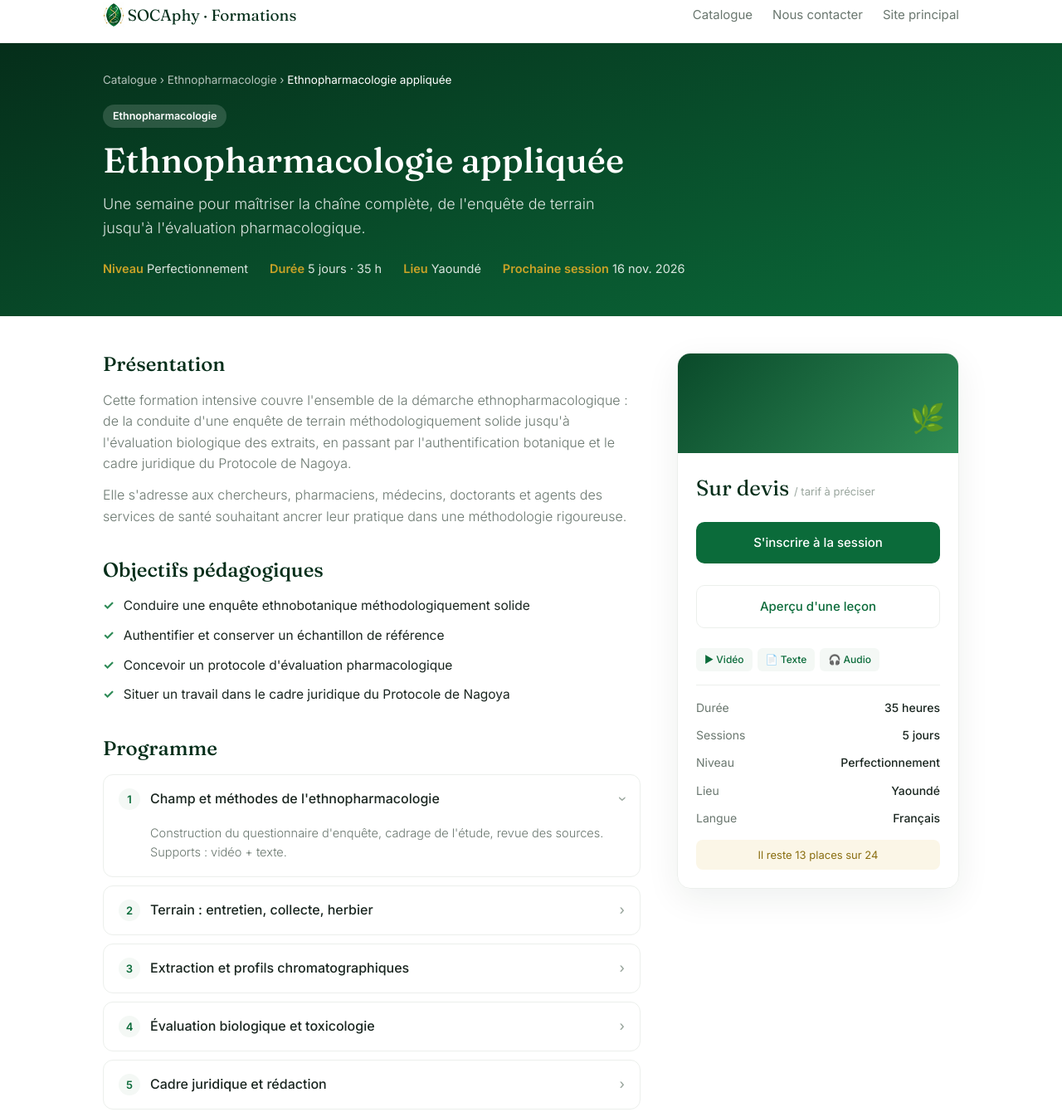
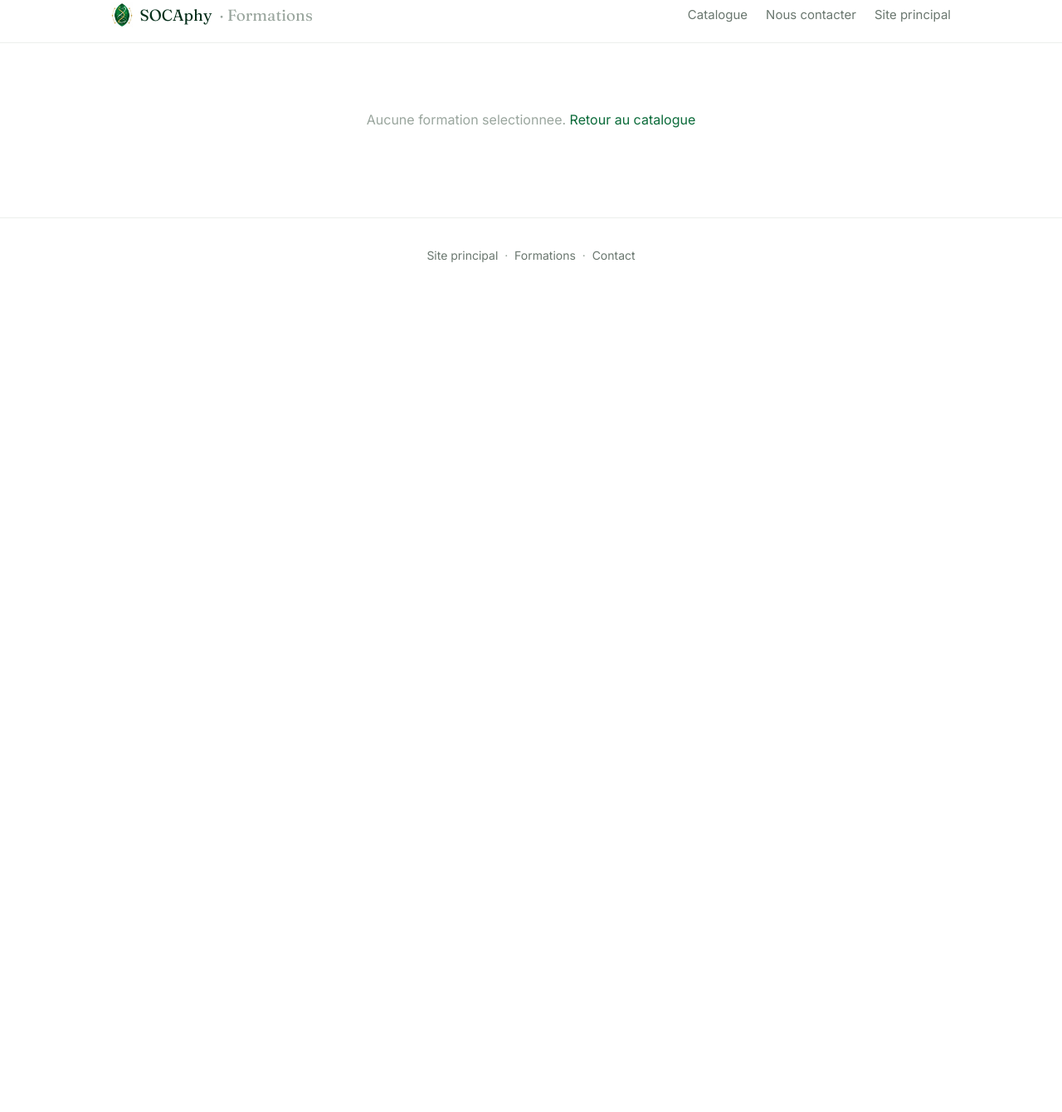
Before and after one commit to alexwamba89-beep/socaphy-formation, a plain HTML site: page formation-detail.html in a window 1280 px wide. Shown: the part 15-1355 px from the top of the page at 83% size. After the commit the page ends 800 px from the top, so only its background shows below. Drawn offline with nearby package versions, Linux system fonts and the light colour scheme.

Commit message:
Update formation-detail.html

```diff
--- a/formation-detail.html
+++ b/formation-detail.html
@@ -1,140 +1,111 @@
 <!DOCTYPE html>
-<html lang="fr">
-<head>
+<html lang="fr"><head>
 <meta charset="utf-8"><meta name="viewport" content="width=device-width, initial-scale=1">
-<title>SOCAphy - Ethnopharmacologie appliquée</title>
+<title>SOCAphy - Formation</title>
 <link rel="preconnect" href="https://fonts.googleapis.com"><link rel="preconnect" href="https://fonts.gstatic.com" crossorigin>
 <link href="https://fonts.googleapis.com/css2?family=Fraunces:opsz,wght@9..144,400;9..144,500;9..144,600&family=Inter:wght@300;400;500;600&display=swap" rel="stylesheet">
+<script src="https://cdn.jsdelivr.net/npm/@supabase/supabase-js@2"></script>
 <style>
 :root{--vert-900:#052E1A;--vert-800:#0A4A2A;--vert-700:#0B6B3A;--vert-500:#2E8B57;--vert-100:#DDEDE3;--vert-050:#F4F8F5;
---or-500:#C9A227;--or-050:#FBF6E7;--encre:#1A2620;--gris-600:#6A776F;--gris-400:#9AA69E;--filet:#ECEFEC;--papier:#FFFFFF;--brume:#FAFBFA;
---titre:"Fraunces",Georgia,serif;--texte:"Inter",-apple-system,"Segoe UI",Roboto,Arial,sans-serif;--max:1080px;}
+--or-700:#8A6E10;--or-500:#C9A227;--or-050:#FBF6E7;--encre:#1A2620;--gris-600:#6A776F;--gris-400:#9AA69E;--filet:#ECEFEC;--papier:#FFFFFF;--brume:#FAFBFA;
+--titre:"Fraunces",Georgia,serif;--texte:"Inter",-apple-system,"Segoe UI",Roboto,Arial,sans-serif;--max:1060px;}
 *{box-sizing:border-box;margin:0;padding:0}
 body{font-family:var(--texte);color:var(--encre);background:var(--papier);font-size:16px;line-height:1.6}
 h1,h2,h3{font-family:var(--titre);font-weight:600;line-height:1.2}
 a{color:inherit;text-decoration:none}
 .wrap{max-width:var(--max);margin:0 auto;padding:0 24px}
-.btn{display:inline-flex;align-items:center;justify-content:center;gap:8px;padding:13px 22px;border-radius:10px;background:var(--vert-700);color:#fff;font-weight:500;font-size:15px;border:none;cursor:pointer;width:100%}
+.mklogo{height:1.6em;width:auto;vertical-align:-.42em}
+.btn{display:inline-flex;align-items:center;justify-content:center;gap:8px;padding:12px 20px;border-radius:10px;background:var(--vert-700);color:#fff;font-weight:500;font-size:15px;border:none;cursor:pointer;width:100%}
 .btn:hover{background:var(--vert-900)}
 .btn.creux{background:transparent;color:var(--vert-700);border:1px solid var(--filet)}
+.btn.creux:hover{background:var(--vert-050)}
 header{border-bottom:1px solid var(--filet)}
 .nav{display:flex;align-items:center;justify-content:space-between;height:66px}
-.logo{font-family:var(--titre);font-size:19px;color:var(--vert-900)}
-.nav ul{display:flex;gap:24px;list-style:none;font-size:15px;color:var(--gris-600)}.nav ul a:hover{color:var(--vert-700)}
+.logo{font-family:var(--titre);font-size:19px;color:var(--vert-900);display:flex;align-items:center;gap:9px}
+.nav ul{display:flex;gap:22px;list-style:none;font-size:15px;color:var(--gris-600)}.nav ul a:hover{color:var(--vert-700)}
 @media(max-width:760px){.nav ul{display:none}}
-/* hero */
-.top{background:linear-gradient(160deg,var(--vert-900),var(--vert-700));color:#fff;padding:34px 0 46px}
-.fil{font-size:13.5px;color:rgba(255,255,255,.7);margin-bottom:18px}
-.fil a:hover{color:var(--or-500)}
+footer{border-top:1px solid var(--filet);padding:34px 0;color:var(--gris-400);font-size:14px;text-align:center;margin-top:24px}
+footer a{color:var(--gris-600)}footer a:hover{color:var(--vert-700)}
+.charge{padding:80px 24px;text-align:center;color:var(--gris-400)}
+
+.top{background:linear-gradient(160deg,var(--vert-900),var(--vert-700));color:#fff;padding:32px 0 44px}
+.top .fil{font-size:13.5px;color:rgba(255,255,255,.7);margin-bottom:16px}.top .fil a:hover{color:var(--or-500)}
 .top .cat{display:inline-block;background:rgba(255,255,255,.15);padding:4px 12px;border-radius:999px;font-size:12.5px;font-weight:600;margin-bottom:14px}
-.top h1{font-size:clamp(28px,4.4vw,42px);font-weight:500;max-width:720px;margin-bottom:14px}
-.top p{color:rgba(255,255,255,.85);font-size:18px;max-width:640px;font-weight:300}
-.top .meta{display:flex;gap:26px;margin-top:22px;flex-wrap:wrap;font-size:14.5px;color:rgba(255,255,255,.85)}
-.top .meta b{color:var(--or-500);font-weight:600}
-/* layout */
-.corps{display:grid;grid-template-columns:1fr 340px;gap:44px;padding:44px 0 60px;align-items:start}
-@media(max-width:900px){.corps{grid-template-columns:1fr}}
-.bloc{margin-bottom:38px}
-.bloc h2{font-size:24px;color:var(--vert-900);margin-bottom:16px;font-weight:500}
-.bloc p{color:var(--gris-600);font-weight:300;margin-bottom:12px}
-.obj{list-style:none;display:grid;gap:11px}
-.obj li{display:flex;gap:11px;color:var(--encre);font-size:15.5px}
-.obj li:before{content:"\2713";color:var(--vert-500);font-weight:700}
-/* programme accordeon */
-.mod{border:1px solid var(--filet);border-radius:12px;margin-bottom:10px;overflow:hidden}
-.mod summary{padding:16px 18px;font-weight:500;cursor:pointer;display:flex;align-items:center;gap:12px;list-style:none}
-.mod summary::-webkit-details-marker{display:none}
-.mod summary .n{width:26px;height:26px;border-radius:50%;background:var(--vert-050);color:var(--vert-700);display:flex;align-items:center;justify-content:center;font-size:13px;font-weight:600;flex-shrink:0}
-.mod summary .fl{margin-left:auto;color:var(--gris-400);transition:.2s}
-.mod[open] summary .fl{transform:rotate(90deg)}
-.mod .det{padding:0 18px 18px 56px;color:var(--gris-600);font-size:14.5px;font-weight:300}
-/* sidebar carte */
-.side{position:sticky;top:24px;border:1px solid var(--filet);border-radius:16px;overflow:hidden;box-shadow:0 12px 40px rgba(5,46,26,.07)}
-.side .banniere{height:120px;background:linear-gradient(135deg,var(--vert-800),var(--vert-500));position:relative}
-.side .banniere .f{position:absolute;bottom:14px;right:16px;font-size:34px}
-.side .in{padding:22px}
-.side .tarif{font-family:var(--titre);font-size:26px;color:var(--vert-900);margin-bottom:4px}
-.side .tarif small{font-family:var(--texte);font-size:13px;color:var(--gris-400);font-weight:400}
-.side .btn{margin:16px 0 10px}
-.side ul{list-style:none;margin-top:16px;border-top:1px solid var(--filet);padding-top:16px;display:grid;gap:11px}
-.side ul li{display:flex;justify-content:space-between;font-size:14px;color:var(--gris-600)}
-.side ul li b{color:var(--encre);font-weight:500}
-.fmts{display:flex;gap:6px;margin-top:14px;flex-wrap:wrap}
-.fmt{font-size:12px;font-weight:500;padding:4px 10px;border-radius:6px;background:var(--vert-050);color:var(--vert-700)}
-.places{background:var(--or-050);color:#8A6E10;font-size:13px;padding:8px 12px;border-radius:8px;margin-top:14px;text-align:center}
-footer{border-top:1px solid var(--filet);padding:34px 0;color:var(--gris-400);font-size:14px;text-align:center}
-.mklogo{height:1.6em;width:auto;vertical-align:-.42em}
-</style>
-</head>
-<body>
+.top h1{font-size:clamp(26px,4vw,40px);font-weight:500;max-width:720px;margin-bottom:12px}
+.top p{color:rgba(255,255,255,.85);font-size:17px;max-width:640px;font-weight:300}
+.top .meta{display:flex;gap:24px;margin-top:20px;flex-wrap:wrap;font-size:14px;color:rgba(255,255,255,.85)}
+.top .meta b{color:var(--or-500);font-weight:600;display:block;font-size:12px;text-transform:uppercase;letter-spacing:.04em}
+.corps{display:grid;grid-template-columns:1fr 320px;gap:40px;padding:40px 0 60px;align-items:start}
+@media(max-width:880px){.corps{grid-template-columns:1fr}}
+.bloc{margin-bottom:34px}.bloc h2{font-size:22px;color:var(--vert-900);margin-bottom:14px;font-weight:500}
+.bloc p{color:var(--gris-600);font-weight:300}
+.obj{list-style:none;display:grid;gap:10px}.obj li{display:flex;gap:10px;font-size:15.5px}.obj li:before{content:"\2713";color:var(--vert-500);font-weight:700}
+.prog{display:grid;gap:10px}.prog .m{display:flex;gap:12px;align-items:center;border:1px solid var(--filet);border-radius:10px;padding:14px 16px}
+.prog .n{width:26px;height:26px;border-radius:50%;background:var(--vert-050);color:var(--vert-700);display:flex;align-items:center;justify-content:center;font-size:13px;font-weight:600;flex-shrink:0}
+.side{position:sticky;top:20px;border:1px solid var(--filet);border-radius:16px;overflow:hidden;box-shadow:0 12px 40px rgba(5,46,26,.07)}
+.side .ban{height:96px;background:linear-gradient(135deg,var(--vert-800),var(--vert-500))}
+.side .in{padding:22px}.side .tarif{font-family:var(--titre);font-size:24px;color:var(--vert-900)}.side .tarif small{font-family:var(--texte);font-size:12px;color:var(--gris-400);font-weight:400}
+.side .btn{margin:14px 0 10px}.fmts{display:flex;gap:6px;margin:12px 0}.fmt{font-size:12px;font-weight:500;padding:4px 10px;border-radius:6px;background:var(--vert-050);color:var(--vert-700)}
+.side ul{list-style:none;margin-top:14px;border-top:1px solid var(--filet);padding-top:14px;display:grid;gap:10px}
+.side li{display:flex;justify-content:space-between;font-size:14px;color:var(--gris-600)}.side li b{color:var(--encre);font-weight:500}
+.places{background:var(--or-050);color:#8A6E10;font-size:13px;padding:8px 12px;border-radius:8px;margin-top:12px;text-align:center}
+</style></head><body>
 
 <header><div class="wrap nav">
-  <a class="logo" href="index.html"><img src="socaphy-logo.png" class="mklogo" alt=""> SOCAphy · Formations</a>
+  <a class="logo" href="index.html"><img src="socaphy-logo.png" class="mklogo" alt=""> SOCAphy <span style="color:var(--gris-400);font-weight:400">&middot; Formations</span></a>
   <ul><li><a href="index.html">Catalogue</a></li><li><a href="contact.html">Nous contacter</a></li><li><a href="https://socaphy.org">Site principal</a></li></ul>
 </div></header>
 
-<section class="top"><div class="wrap">
-  <div class="fil"><a href="index.html">Catalogue</a> &rsaquo; Ethnopharmacologie &rsaquo; <span style="color:#fff">Ethnopharmacologie appliquée</span></div>
-  <span class="cat">Ethnopharmacologie</span>
-  <h1>Ethnopharmacologie appliquée</h1>
-  <p>Une semaine pour maîtriser la chaîne complète, de l'enquête de terrain jusqu'à l'évaluation pharmacologique.</p>
-  <div class="meta"><span><b>Niveau</b> Perfectionnement</span><span><b>Durée</b> 5 jours · 35 h</span><span><b>Lieu</b> Yaoundé</span><span><b>Prochaine session</b> 16 nov. 2026</span></div>
-</div></section>
+<div id="vue"><div class="charge">Chargement…</div></div>
 
-<div class="wrap"><div class="corps">
+<footer><div class="wrap"><a href="https://socaphy.org">Site principal</a> &nbsp;&middot;&nbsp; <a href="index.html">Formations</a> &nbsp;&middot;&nbsp; <a href="contact.html">Contact</a></div></footer>
 
-  <div>
-    <div class="bloc">
-      <h2>Présentation</h2>
-      <p>Cette formation intensive couvre l'ensemble de la démarche ethnopharmacologique : de la conduite d'une enquête de terrain méthodologiquement solide jusqu'à l'évaluation biologique des extraits, en passant par l'authentification botanique et le cadre juridique du Protocole de Nagoya.</p>
-      <p>Elle s'adresse aux chercheurs, pharmaciens, médecins, doctorants et agents des services de santé souhaitant ancrer leur pratique dans une méthodologie rigoureuse.</p>
-    </div>
-
-    <div class="bloc">
-      <h2>Objectifs pédagogiques</h2>
-      <ul class="obj">
-        <li>Conduire une enquête ethnobotanique méthodologiquement solide</li>
-        <li>Authentifier et conserver un échantillon de référence</li>
-        <li>Concevoir un protocole d'évaluation pharmacologique</li>
-        <li>Situer un travail dans le cadre juridique du Protocole de Nagoya</li>
-      </ul>
-    </div>
-
-    <div class="bloc">
-      <h2>Programme</h2>
-      <details class="mod" open><summary><span class="n">1</span> Champ et méthodes de l'ethnopharmacologie <span class="fl">&rsaquo;</span></summary><div class="det">Construction du questionnaire d'enquête, cadrage de l'étude, revue des sources. Supports : vidéo + texte.</div></details>
-      <details class="mod"><summary><span class="n">2</span> Terrain : entretien, collecte, herbier <span class="fl">&rsaquo;</span></summary><div class="det">Conduite d'entretien, collecte, authentification botanique, constitution de l'herbier de référence.</div></details>
-      <details class="mod"><summary><span class="n">3</span> Extraction et profils chromatographiques <span class="fl">&rsaquo;</span></summary><div class="det">Extraction, criblage phytochimique et lecture des profils chromatographiques. Support audio disponible.</div></details>
-      <details class="mod"><summary><span class="n">4</span> Évaluation biologique et toxicologie <span class="fl">&rsaquo;</span></summary><div class="det">Évaluation in vitro et in vivo ; notions de toxicologie appliquée.</div></details>
-      <details class="mod"><summary><span class="n">5</span> Cadre juridique et rédaction <span class="fl">&rsaquo;</span></summary><div class="det">Protocole de Nagoya, partage des avantages, rédaction et soumission d'un travail.</div></details>
-    </div>
-
-    <div class="bloc">
-      <h2>Public visé</h2>
-      <p>Chercheurs, pharmaciens, médecins, doctorants, agents des services de santé.</p>
-    </div>
-  </div>
-
-  <aside class="side">
-    <div class="banniere"><span class="f">&#127807;</span></div>
-    <div class="in">
-      <div class="tarif">Sur devis <small>/ tarif à préciser</small></div>
-      <a href="formation-inscription.html" class="btn">S'inscrire à la session</a>
-      <a href="formation-lecon.html" class="btn creux">Aperçu d'une leçon</a>
-      <div class="fmts"><span class="fmt">&#9654; Vidéo</span><span class="fmt">&#128196; Texte</span><span class="fmt">&#127911; Audio</span></div>
-      <ul>
-        <li><span>Durée</span><b>35 heures</b></li>
-        <li><span>Sessions</span><b>5 jours</b></li>
-        <li><span>Niveau</span><b>Perfectionnement</b></li>
-        <li><span>Lieu</span><b>Yaoundé</b></li>
-        <li><span>Langue</span><b>Français</b></li>
-      </ul>
-      <div class="places">Il reste 13 places sur 24</div>
-    </div>
-  </aside>
-
-</div></div>
-
-<footer>&copy; 2026 SOCAphy · Formations — template de démonstration</footer>
-</body>
-</html>
+<script>
+(function(){
+  const SB=window.supabase.createClient("https://sbcgnerfguafogdfqlxb.supabase.co","eyJhbGciOiJIUzI1NiIsInR5cCI6IkpXVCJ9.eyJpc3MiOiJzdXBhYmFzZSIsInJlZiI6InNiY2duZXJmZ3VhZm9nZGZxbHhiIiwicm9sZSI6ImFub24iLCJpYXQiOjE3ODU3OTM5MjAsImV4cCI6MjEwMTM2OTkyMH0.kRV-VnBX1sJuEHqCkMe0YCIz3JnixRJqGHYTrQCdIDg");
+  const echap=v=>(v==null?"":String(v)).replace(/[&<>"]/g,c=>({"&":"&amp;","<":"&lt;",">":"&gt;",'"':"&quot;"}[c]));
+  const id=new URLSearchParams(location.search).get("id");
+  const vue=document.getElementById("vue");
+  function dt(d){ if(!d)return "à preciser"; var p=String(d).split("-"); return p.length===3?p[2]+"/"+p[1]+"/"+p[0]:d; }
+  if(!id){ vue.innerHTML='<div class="charge">Aucune formation selectionnee. <a href="index.html" style="color:var(--vert-700)">Retour au catalogue</a></div>'; return; }
+  SB.from("formations").select("*").eq("id",id).single().then(function(r){
+    if(r.error||!r.data){ vue.innerHTML='<div class="charge">Formation introuvable. <a href="index.html" style="color:var(--vert-700)">Retour au catalogue</a></div>'; return; }
+    var f=r.data;
+    var obj=(f.objectifs||[]).map(o=>`<li>${echap(o)}</li>`).join("")||'<li>à preciser</li>';
+    var prog=(f.programme||[]).map((m,i)=>`<div class="m"><span class="n">${i+1}</span><span>${echap(m)}</span></div>`).join("")||'<div class="m"><span>Programme à preciser</span></div>';
+    var restant=(f.places!=null&&f.inscrits!=null)?(f.places-f.inscrits):null;
+    vue.innerHTML=`
+    <section class="top"><div class="wrap">
+      <div class="fil"><a href="index.html">Catalogue</a> &rsaquo; <span style="color:#fff">${echap(f.titre)}</span></div>
+      <span class="cat">${echap(f.niveau||"Formation")}</span>
+      <h1>${echap(f.titre)}</h1>
+      <p>${echap(f.resume||"")}</p>
+      <div class="meta"><span><b>Niveau</b>${echap(f.niveau||"-")}</span><span><b>Duree</b>${echap(f.duree||"-")}</span><span><b>Lieu</b>${echap(f.lieu||"-")}</span><span><b>Prochaine session</b>${dt(f.prochaine)}</span></div>
+    </div></section>
+    <div class="wrap"><div class="corps">
+      <div>
+        <div class="bloc"><h2>Presentation</h2><p>${echap(f.resume||"")}</p></div>
+        <div class="bloc"><h2>Objectifs pedagogiques</h2><ul class="obj">${obj}</ul></div>
+        <div class="bloc"><h2>Programme</h2><div class="prog">${prog}</div></div>
+        <div class="bloc"><h2>Public vise</h2><p>${echap(f.audience||"-")}</p></div>
+      </div>
+      <aside class="side"><div class="ban"></div><div class="in">
+        <div class="tarif">${echap(f.tarif||"Sur devis")} <small>${f.tarif?"":"/ tarif a preciser"}</small></div>
+        <a href="formation-inscription.html?id=${f.id}" class="btn">S'inscrire a la session</a>
+        <a href="formation-lecon.html" class="btn creux">Apercu d'une lecon</a>
+        <div class="fmts"><span class="fmt">&#9654; Video</span><span class="fmt">&#128196; Texte</span><span class="fmt">&#127911; Audio</span></div>
+        <ul>
+          <li><span>Duree</span><b>${echap(f.volume||f.duree||"-")}</b></li>
+          <li><span>Sessions</span><b>${echap(f.duree||"-")}</b></li>
+          <li><span>Niveau</span><b>${echap(f.niveau||"-")}</b></li>
+          <li><span>Lieu</span><b>${echap(f.lieu||"-")}</b></li>
+          <li><span>Formateur</span><b>${echap(f.formateur||"-")}</b></li>
+        </ul>
+        ${restant!=null?`<div class="places">Il reste ${restant} places sur ${f.places}</div>`:""}
+      </div></aside>
+    </div></div>`;
+    document.title="SOCAphy - "+(f.titre||"Formation");
+  });
+})();
+</script>
+</body></html>
```
